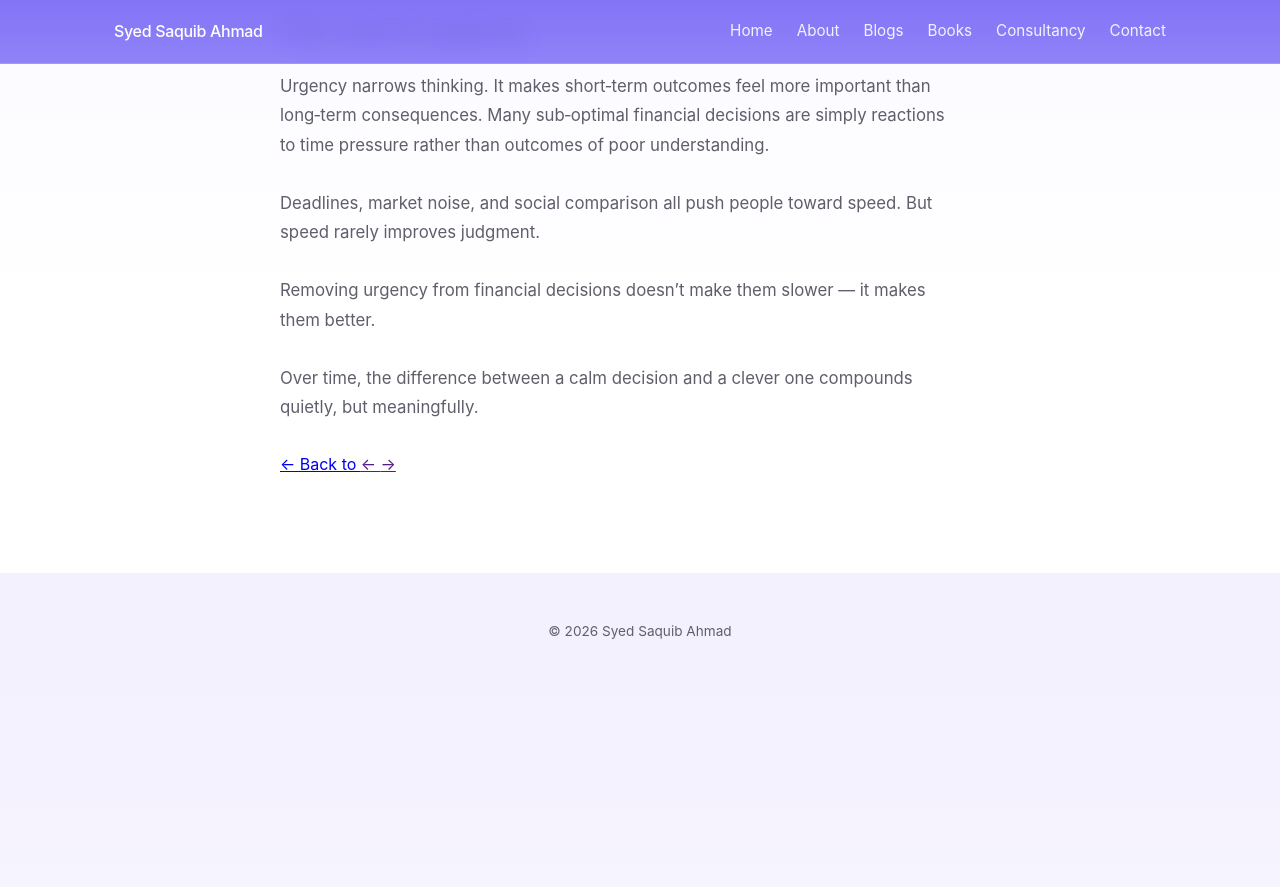
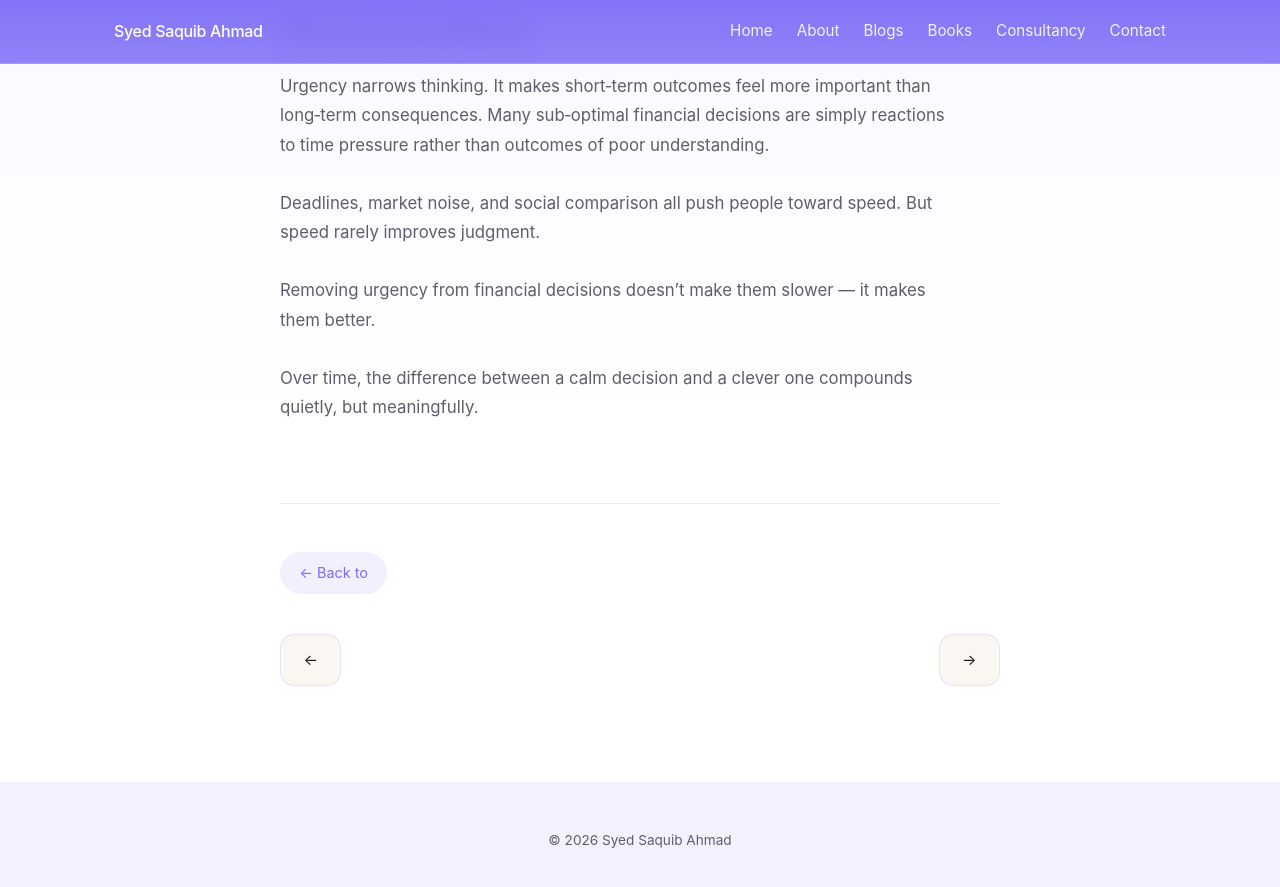
Before and after one commit to saquibahmad1234/syedsaquibahmad, a Jekyll site: the page built from _posts/2026-01-10-why-aalu-came-before-lalu.md, in a window 1280 px wide and 900 px high, scrolled down 586 px. Shown: the top 887 px of the window. Built offline with Jekyll 4.4.1, drawn with Linux system fonts in a browser that asks for light colours; before the commit the page ends 1277 px from its top, so only the background shows below that.

Commit message:
Update post.html

```diff
--- a/_layouts/post.html
+++ b/_layouts/post.html
@@ -8,7 +8,7 @@
        Post Header
   ====================== -->
   <header class="post-header">
-    <h1 class="post-title">{{ page.title }}</h1>
+    <h1>{{ page.title }}</h1>
 
     {% if page.date %}
       <p class="post-meta">
@@ -28,14 +28,26 @@
   </div>
 
   <!-- =====================
-       Category-scoped navigation
+       Post Footer Navigation
   ====================== -->
+  <footer class="post-footer">
 
     {% assign current_category = page.categories[0] %}
 
+    <!-- Back to category -->
+    <div class="back-to-writing">
+      <a href="/{{ current_category }}/">
+        ← Back to
+        {% if current_category == "blogs" %}Writing{% endif %}
+        {% if current_category == "taxation" %}Taxation{% endif %}
+        {% if current_category == "personal-finance" %}Personal Finance{% endif %}
+        {% if current_category == "books" %}Books{% endif %}
+      </a>
+    </div>
+
     {% comment %}
-  Build category-specific list
-  (preserve Jekyll's default newest-first order)
+    Build category-specific post list
+    (preserves default newest → oldest order)
     {% endcomment %}
 
     {% assign category_posts = "" | split: "" %}
@@ -54,31 +66,24 @@
     {% assign previous_post = category_posts[index | plus: 1] %}
     {% assign next_post = category_posts[index | minus: 1] %}
 
-  <div class="post-navigation">
+    {% if previous_post or next_post %}
+      <nav class="post-nav">
 
-    <!-- Back to category -->
-    <a href="/{{ current_category }}/" class="pill-button back">
-      ← Back to
-      {% if current_category == "blogs" %}Writing{% endif %}
-      {% if current_category == "taxation" %}Taxation{% endif %}
-      {% if current_category == "personal-finance" %}Personal Finance{% endif %}
-      {% if current_category == "books" %}Books{% endif %}
-    </a>
-
-    <!-- Previous post (older) -->
         {% if previous_post %}
-      <a href="{{ previous_post.url }}" class="pill-button prev">
+          <a href="{{ previous_post.url }}">
             ← {{ previous_post.title }}
           </a>
         {% endif %}
 
-    <!-- Next post (newer) -->
         {% if next_post %}
-      <a href="{{ next_post.url }}" class="pill-button next">
+          <a href="{{ next_post.url }}">
             {{ next_post.title }} →
           </a>
         {% endif %}
 
-  </div>
+      </nav>
+    {% endif %}
+
+  </footer>
 
 </article>
```
Lines whose indentation alone changed are shown as unchanged.
